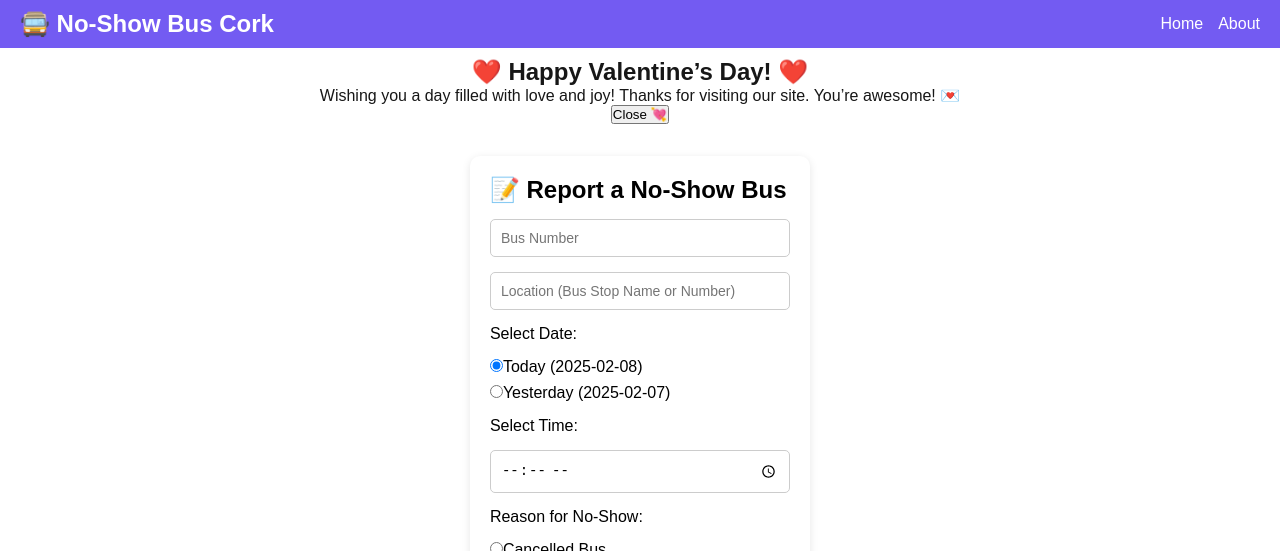
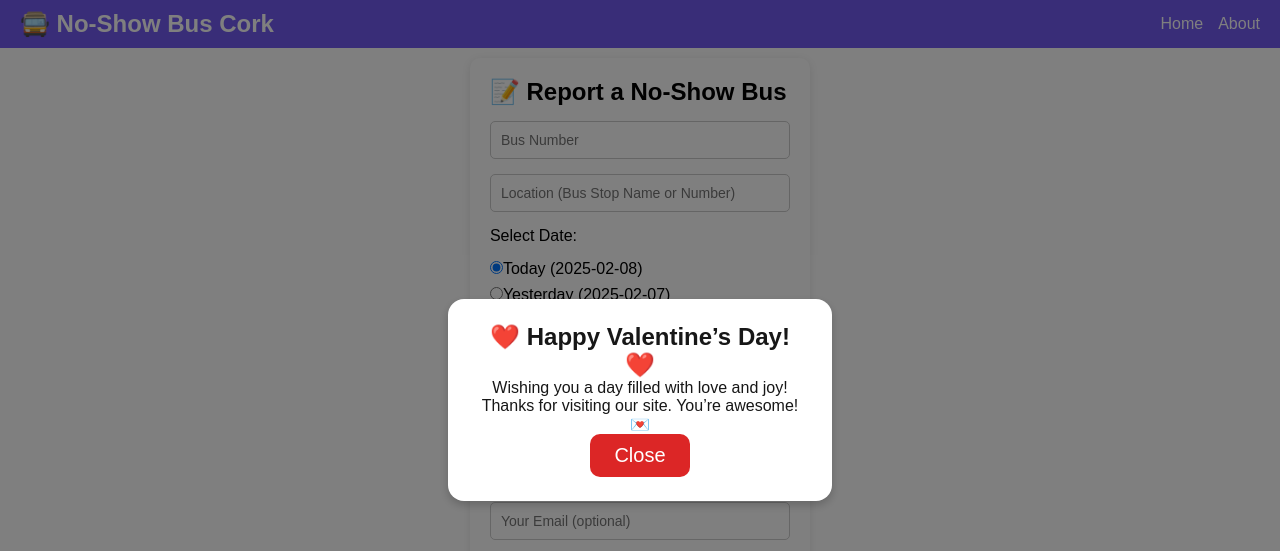
Before and after one commit to oleksandrmiti/no-bus, a Next.js app: page / in a window 1280 px wide. Shown: the top 551 px of the page. Built offline with nearby package versions, Linux system fonts and the light colour scheme; no server answers; the database is empty.

Commit message:
Fixed css

```diff
--- a/components/Valentines.js
+++ b/components/Valentines.js
@@ -10,8 +10,8 @@ export default function ValentinesPopup() {
 
   return (
     showPopup && (
-      <div className="fixed inset-0 flex items-center justify-center bg-black bg-opacity-50">
-        <div className="bg-white p-6 rounded-2xl shadow-lg max-w-sm text-center" className={styles.container}>
+      <div className={styles.container}>
+        <div className={styles.box}>
           <h2 className="text-2xl font-bold text-red-500">❤️ Happy Valentine’s Day! ❤️</h2>
           <p className="text-gray-700 mt-2">
             Wishing you a day filled with love and joy!
@@ -19,9 +19,9 @@ export default function ValentinesPopup() {
           </p>
           <button
             onClick={() => setShowPopup(false)}
-            className="mt-4 bg-red-500 text-white px-4 py-2 rounded-lg hover:bg-red-600 transition"
+            className={styles.button}
           >
-            Close 💘
+            Close
           </button>
         </div>
       </div>
--- a/styles/Valentines.module.css
+++ b/styles/Valentines.module.css
@@ -1,5 +1,37 @@
 .container {
+    position: fixed;
+    inset: 0;
+    display: flex;
+    align-items: center;
+    justify-content: center;
+    background: rgba(0, 0, 0, 0.5); /* Semi-transparent black */
+  }
+
+.box {
     display: flex;
     flex-direction: column;
     align-items: center;
+    background: white;
+    padding: 1.5rem; /* 6 * 0.25rem */
+    border-radius: 1rem; /* 2xl */
+    box-shadow: 0 4px 10px rgba(0, 0, 0, 0.2); /* Subtle shadow */
+    max-width: 24rem; /* sm size */
+    text-align: center;
 }
+
+.button {
+    padding: 10px 10px; /* Increase padding for bigger size */
+    font-size: 1.25rem; /* Increase font size */
+    width: 30%; /* Make it full width */
+    max-width: 200px; /* Optional: Set a max width */
+    background-color: #dc2626; /* Red background */
+    color: white;
+    border: none;
+    border-radius: 10px;
+    cursor: pointer;
+    transition: background 0.3s ease;
+  }
+
+  .button:hover {
+    background-color: #b91c1c; /* Darker red on hover */
+  }
```
